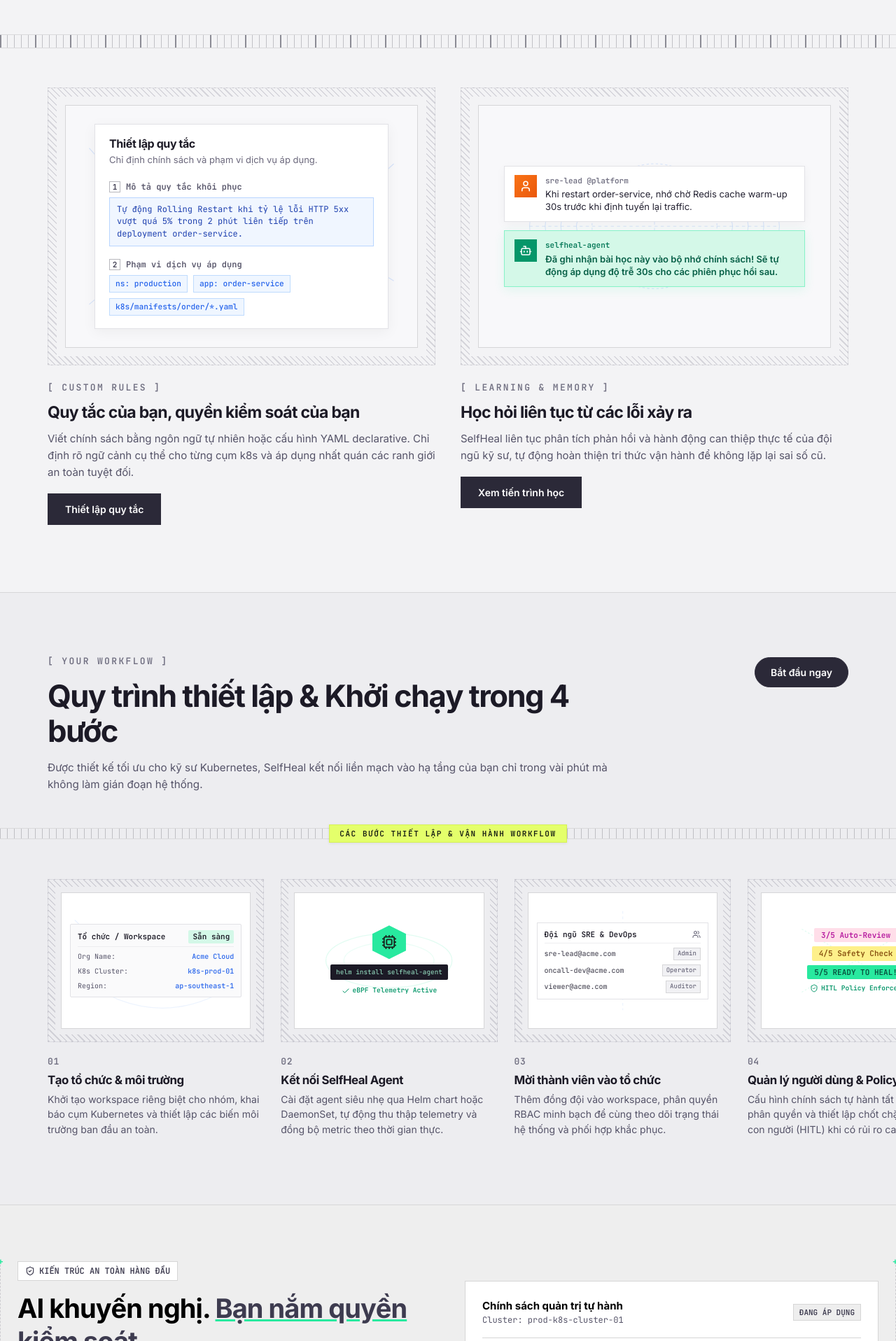
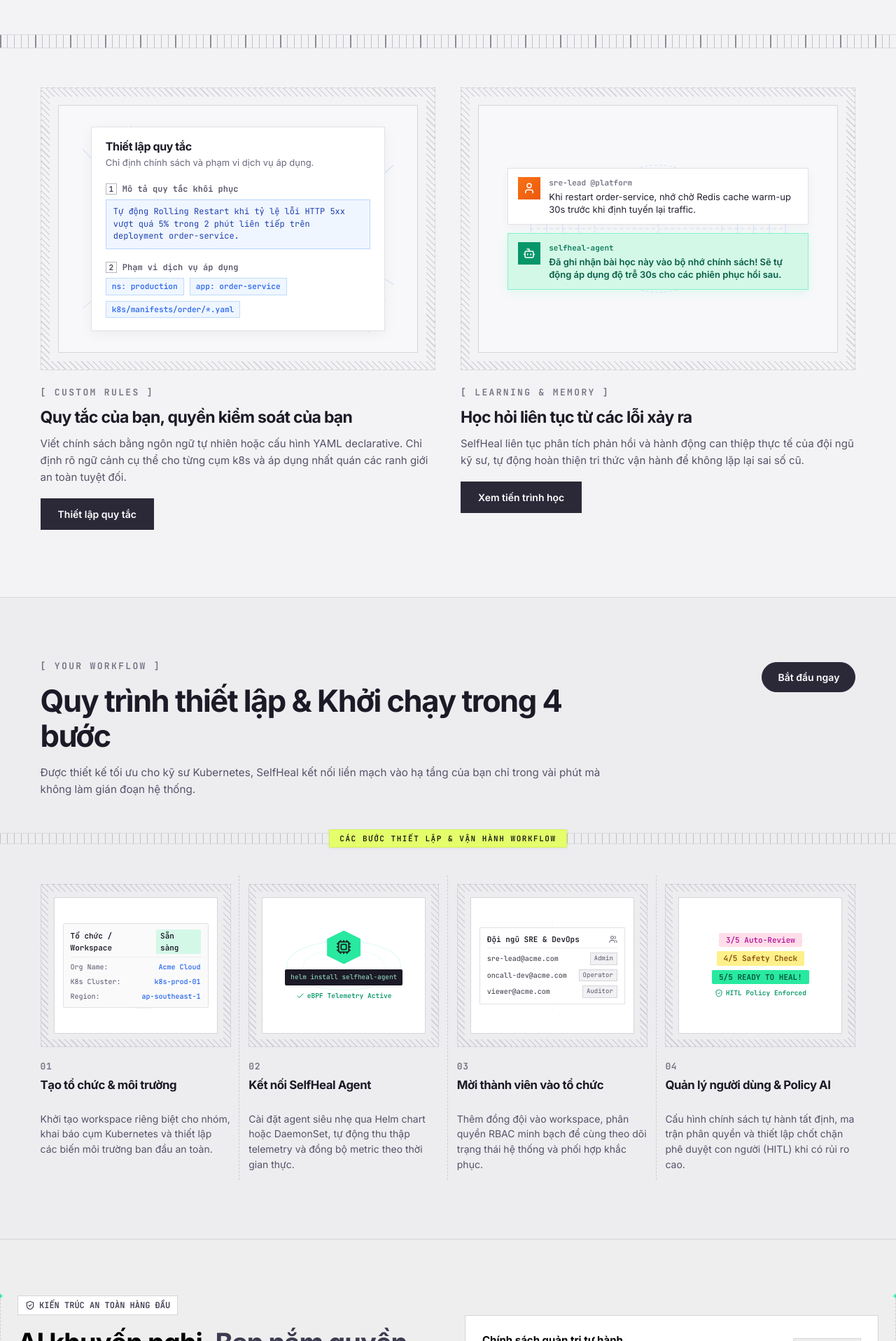
Before and after one commit to AnhTu0304/CapTone, a React (Create React App) app in the folder Frontend/: page / in a window 1280 px wide. Shown: the part 2184-4100 px from the top of the page at 70% size. Built offline with nearby package versions, Linux system fonts and the light colour scheme; no server answers; a web font is replaced by a local one.

Commit message:
fix(landing): balance 4-card grid spacing, elevate z-index above gutter overlays, and align baselines

```diff
--- a/Frontend/src/pages/Home/components/AdaptationLearningSection.css
+++ b/Frontend/src/pages/Home/components/AdaptationLearningSection.css
@@ -4,6 +4,7 @@
 
 .adaptation-learning-section {
   position: relative;
+  z-index: 24; /* Elevated above blueprint gutter overlays */
   width: 100%;
   background-color: #F3F3F5; /* Exact Greptile light canvas background */
   padding: 88px 0 96px 0;
@@ -92,9 +93,9 @@
 /* ================= 2-CARD GRID CONTAINER ================= */
 .als-grid-container {
   width: 100%;
-  max-width: 1240px;
+  max-width: var(--content-max-width, 1400px);
   margin: 0 auto;
-  padding: 0 clamp(20px, 4vw, 48px);
+  padding: 0 clamp(24px, 4.5vw, 76px);
   box-sizing: border-box;
 }
 
--- a/Frontend/src/pages/Home/components/OnboardingWorkflowSection.css
+++ b/Frontend/src/pages/Home/components/OnboardingWorkflowSection.css
@@ -4,6 +4,7 @@
 
 .onboarding-workflow-section {
   position: relative;
+  z-index: 24; /* Elevated above blueprint gutter overlays */
   width: 100%;
   background-color: #EDEDF0; /* Subtle cool light slate CAD canvas */
   padding: 84px 0 96px 0;
@@ -15,9 +16,9 @@
 /* ================= HEADER BLOCK ================= */
 .ows-header-container {
   width: 100%;
-  max-width: 1240px;
+  max-width: var(--content-max-width, 1400px);
   margin: 0 auto;
-  padding: 0 clamp(20px, 4vw, 48px);
+  padding: 0 clamp(24px, 4.5vw, 76px);
   box-sizing: border-box;
 }
 
@@ -133,17 +134,17 @@
 /* ================= 4-CARD GRID CONTAINER ================= */
 .ows-grid-container {
   width: 100%;
-  max-width: 1240px;
+  max-width: var(--content-max-width, 1400px);
   margin: 0 auto;
-  padding: 0 clamp(20px, 4vw, 48px);
+  padding: 0 clamp(24px, 4.5vw, 76px);
   box-sizing: border-box;
   position: relative;
 }
 
 .ows-grid {
   display: grid;
-  grid-template-columns: repeat(4, 1fr);
-  gap: 24px;
+  grid-template-columns: repeat(4, minmax(0, 1fr));
+  gap: clamp(16px, 2vw, 28px);
   width: 100%;
   position: relative;
 }
@@ -154,6 +155,18 @@
   flex-direction: column;
   gap: 18px;
   position: relative;
+}
+
+/* Subtle CAD vertical dashed divider between cards */
+.ows-card:not(:last-child)::after {
+  content: '';
+  position: absolute;
+  top: -12px;
+  bottom: -12px;
+  right: calc(-1 * clamp(8px, 1vw, 14px));
+  width: 1px;
+  border-right: 1px dashed rgba(85, 83, 104, 0.22);
+  pointer-events: none;
 }
 
 /* ================= HATCHED RIBBON BORDER (DIAGONAL 45°) ================= */
@@ -395,6 +408,7 @@
   letter-spacing: -0.025em;
   line-height: 1.25;
   margin: 0;
+  min-height: 2.5em; /* Ensures equal horizontal baseline for descriptions across all 4 cards */
 }
 
 .ows-card-desc {
@@ -411,6 +425,14 @@
     grid-template-columns: repeat(2, 1fr);
     gap: 36px;
   }
+
+  .ows-card:not(:last-child)::after {
+    display: none;
+  }
+
+  .ows-card-title {
+    min-height: auto;
+  }
 }
 
 @media (max-width: 640px) {
```
